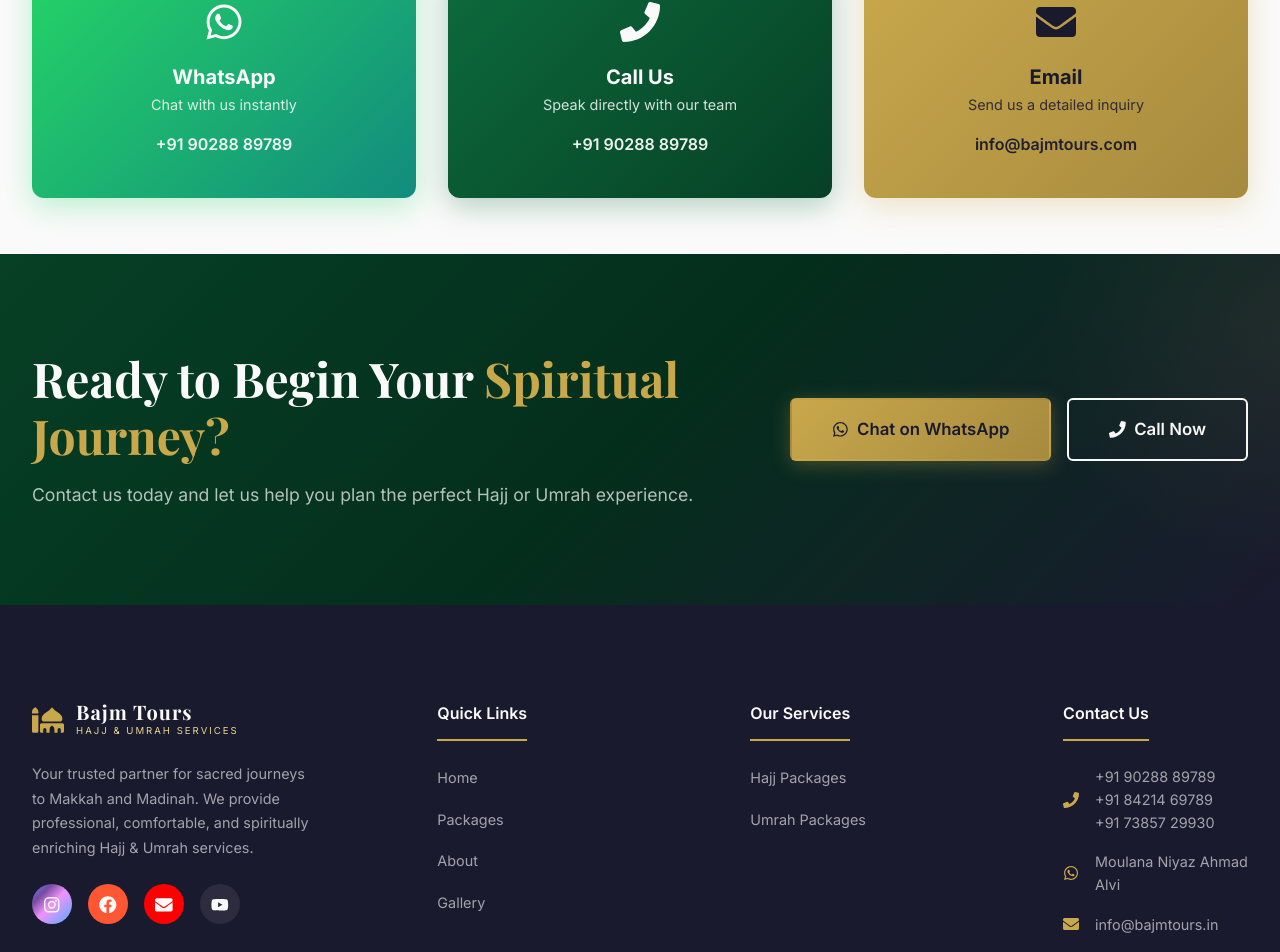
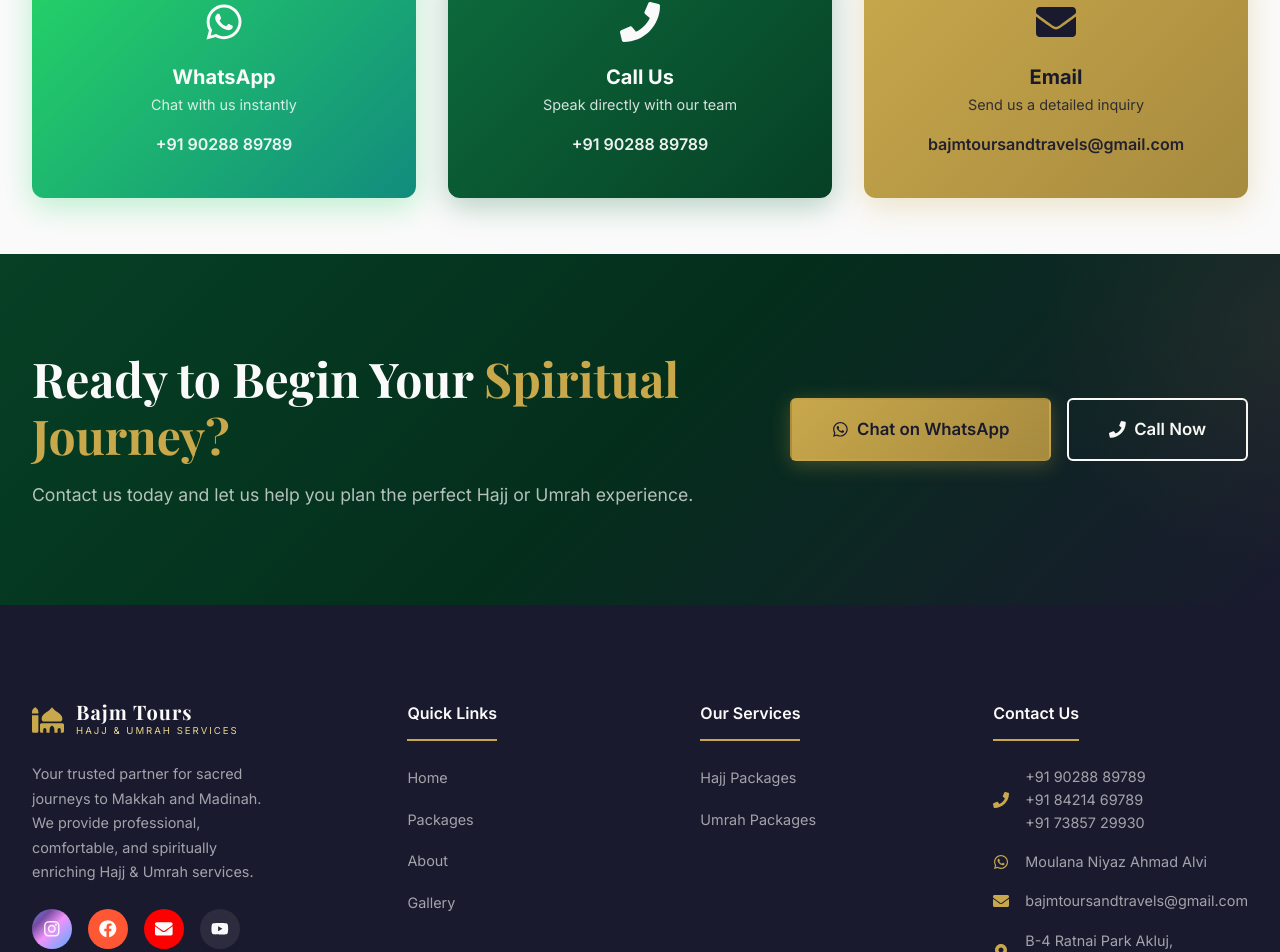
Before and after one commit to bajmtoursandtravels/Bajm_Tours_and_Travels, a React (Vite) app: page / in a window 1280 px wide. Shown: the part 6210-7162 px from the top of the page. Built offline with nearby package versions, Linux system fonts and the light colour scheme; a web font is replaced by a local one.

Commit message:
updated email

```diff
--- a/src/components/Footer.jsx
+++ b/src/components/Footer.jsx
@@ -59,7 +59,7 @@
                 <a href="https://www.facebook.com/profile.php?id=61569226280949" target="_blank" rel="noopener noreferrer" aria-label="Facebook">
                   <FaFacebook />
                 </a>
-                <a href="https://mail.google.com/mail/?view=cm&fs=1&to=info@bajmtours.com" target="_blank" rel="noopener noreferrer" aria-label="Email">
+                <a href="https://mail.google.com/mail/?view=cm&fs=1&to=bajmtoursandtravels@gmail.com" target="_blank" rel="noopener noreferrer" aria-label="Email">
                   <FaEnvelope />
                 </a>
                 <a href="https://youtube.com/@bazmislamic?si=KRHR-oOeSzbHKyhq" target="_blank" rel="noopener noreferrer" aria-label="YouTube">
@@ -102,7 +102,7 @@
                 </li>
                 <li>
                   <FaEnvelope className="footer-contact-icon" />
-                  <a href="https://mail.google.com/mail/?view=cm&fs=1&to=info@bajmtours.com" target="_blank" rel="noopener noreferrer">info@bajmtours.in</a>
+                  <a href="https://mail.google.com/mail/?view=cm&fs=1&to=bajmtoursandtravels@gmail.com" target="_blank" rel="noopener noreferrer">bajmtoursandtravels@gmail.com</a>
                 </li>
                 <li>
                   <FaMapMarkerAlt className="footer-contact-icon" />
--- a/src/components/PackageCard.jsx
+++ b/src/components/PackageCard.jsx
@@ -77,7 +77,7 @@
             <FaPhone /> {t('card.call')}
           </a>
           <a
-            href={`mailto:info@bajmtours.com?subject=Inquiry: ${title}&body=I am interested in the ${title} package.`}
+            href={`https://mail.google.com/mail/?view=cm&fs=1&to=bajmtoursandtravels@gmail.com`}
             className="btn btn-email btn-sm"
           >
             <FaEnvelope /> {t('card.email')}
--- a/src/pages/Home.jsx
+++ b/src/pages/Home.jsx
@@ -336,7 +336,7 @@
               <FaEnvelope className="contact-icon" />
               <h3>{t('home.emailLabel')}</h3>
               <p>{t('home.emailDesc')}</p>
-              <span className="contact-value">info@bajmtours.com</span>
+              <span className="contact-value">bajmtoursandtravels@gmail.com</span>
             </a>
           </div>
         </div>
```
